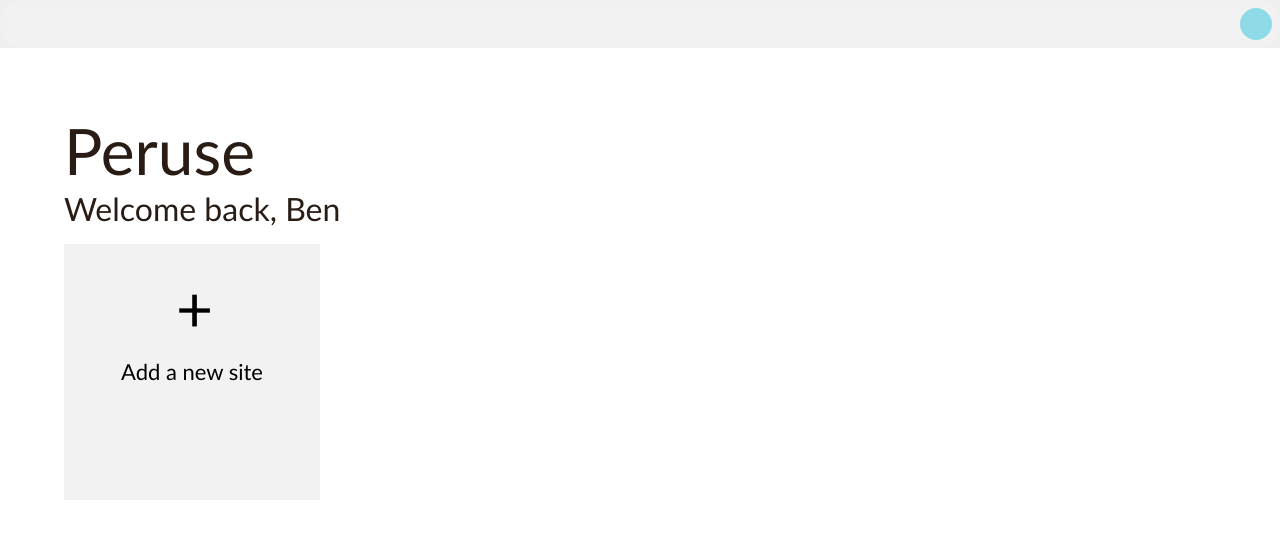
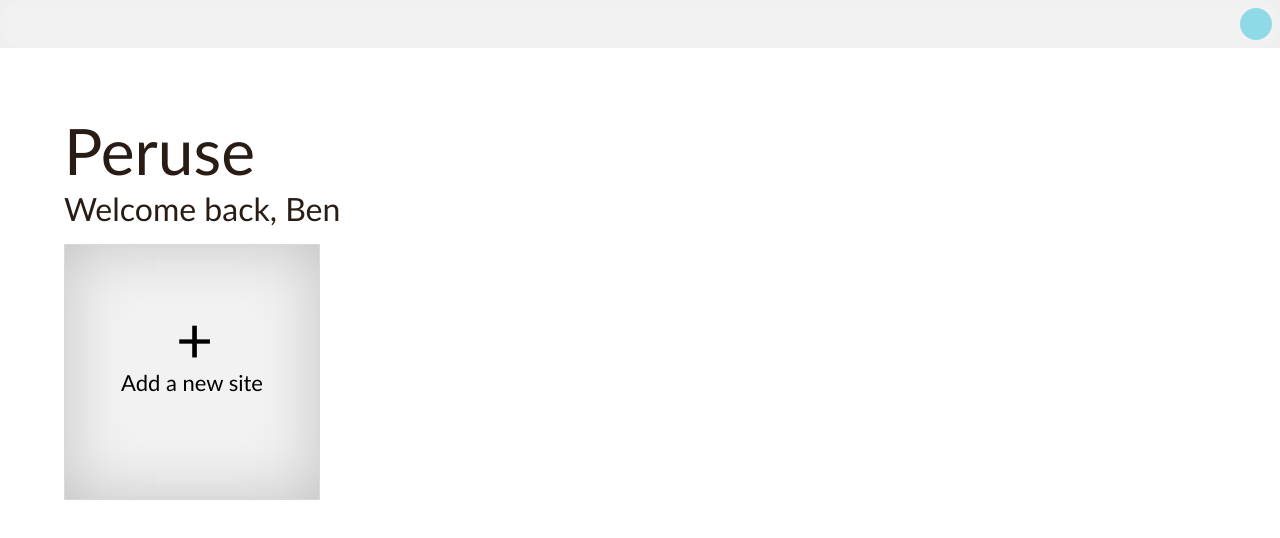
Before and after one commit to vohzd/peruse-client, a Nuxt app: page / in a window 1280 px wide. Shown: the top 538 px of the page. Built offline with nearby package versions, Linux system fonts and the light colour scheme.

Commit message:
add in new page

```diff
--- a/components/SiteSummary.vue
+++ b/components/SiteSummary.vue
@@ -19,12 +19,15 @@ export default {
   .site-element {
     width: 256px;
     height: 256px;
-    line-height: 256px;
+    line-height: 276px;
     text-align: center;
     background: rgba(0,0,0,0.05);
     position: relative;
     color: black;
     transition: 1s all;
+    border: 1px solid rgba(0,0,0,0.1);
+    box-shadow: 0px 0px 64px 0px rgba(0,0,0,0.2) inset;
+
   }
 
   .site-element:hover {
@@ -36,7 +39,7 @@ export default {
     position: absolute;
     text-align: center;
     left: calc(50% - 16px);
-    margin-top: -64px;
+    margin-top: -44px;
   }
 
 </style>
--- a/layouts/default.vue
+++ b/layouts/default.vue
@@ -42,8 +42,42 @@ export default {
     font-size: 32px;
   }
 
+  input {
+    background: rgba(0,0,0,0.01);
+    border: 1px solid rgba(0,0,0,0.1);
+    box-shadow: 0px 0px 64px 0px rgba(0,0,0,0.1) inset;
+    padding: 16px;
+    width: 50%;
+    font-family: "Trebuchet MS", Helvetica, sans-serif;
+    border-radius: 8px;
+  }
+
+  button {
+    background: rgba(0,0,0,0.01);
+    border: 1px solid rgba(0,0,0,0.1);
+    box-shadow: 0px 0px 64px 0px rgba(0,0,0,0.1) inset;
+    padding: 16px;
+    width: 25%;
+    font-family: "Trebuchet MS", Helvetica, sans-serif;
+    border-radius: 8px;
+    transition: 1s all;
+  }
+
+  button:hover {
+    opacity: 0.5;
+    cursor: pointer;
+  }
+
+  .ml {
+    margin-left: 16px;
+  }
+
   .mt {
     margin-top: 16px;
   }
 
+  .main-wrapper {
+    margin: 64px;
+  }
+
 </style>
--- a/pages/index.vue
+++ b/pages/index.vue
@@ -1,11 +1,8 @@
 <template lang="html">
-  <main>
-    <section class="intro-block">
-      <h1>Peruse</h1>
-      <h3>Welcome back, Ben</h3>
-      <site-summary />
-
-    </section>
+  <main class="main-wrapper">
+    <h1>Peruse</h1>
+    <h3>Welcome back, Ben</h3>
+    <site-summary />
   </main>
 </template>
 
@@ -20,8 +17,6 @@ export default {
 
 <style lang="css">
 
- .intro-block {
-   margin: 64px;
- }
+
 
 </style>
--- /dev/null
+++ b/pages/new-site.vue
@@ -0,0 +1,34 @@
+<template>
+  <main class="main-wrapper">
+    <h1>Add New</h1>
+    <input placeholder="URL" class="mt" v-model="website"/>
+    <button @click="go" v-if="showButton">Go</button>
+  </main>
+</template>
+
+<script>
+export default {
+  data(){
+    return {
+      website: null,
+      showButton: false
+    }
+  },
+  methods: {
+    go(){
+      console.log("go pls...")
+    }
+  },
+  watch: {
+    website(){
+      this.showButton = false;
+      if (this.website){
+        this.showButton = true;
+      }
+    }
+  }
+}
+</script>
+
+<style lang="css" scoped>
+</style>
```
Also changed, not shown: 1 other file (tests, documents, lock files or other folders).
